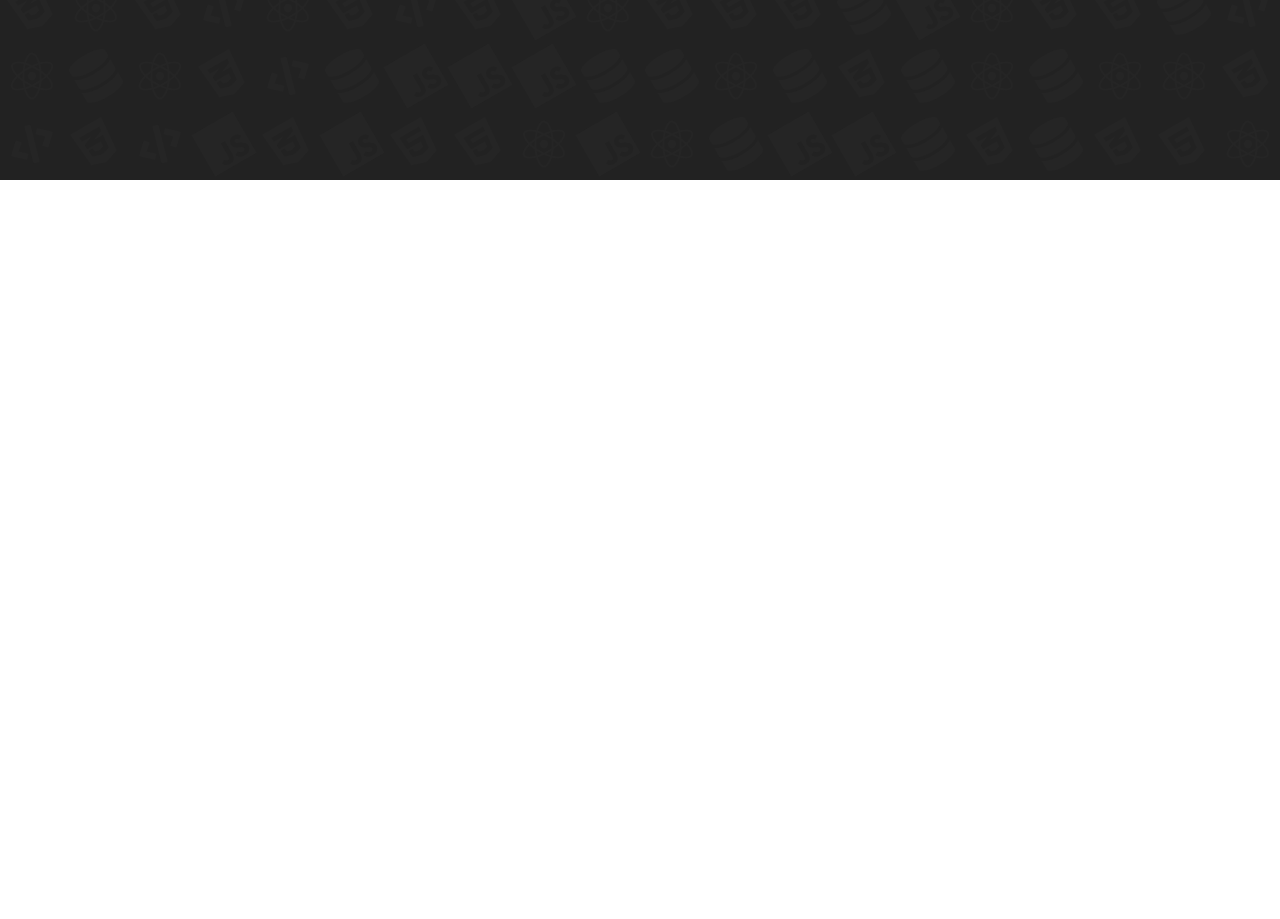
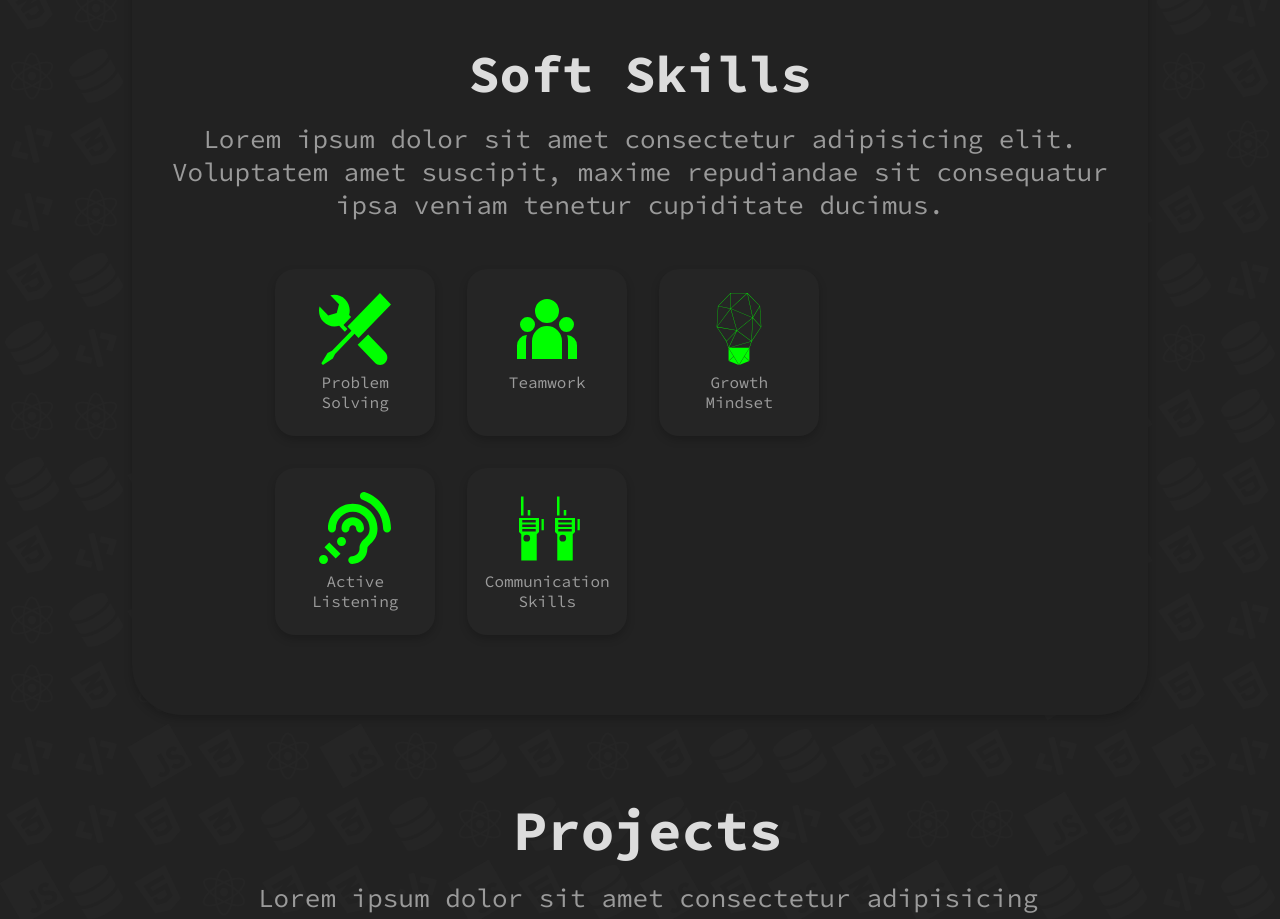
Before and after one commit to layuntaFelipe/portifolio-app, a React (Create React App) app: page / in a window 1280 px wide. Shown: the part 1860-2779 px from the top of the page. Before the commit the page ends 2040 px from the top, so only its background shows below. Built offline with nearby package versions, Linux system fonts and the light colour scheme.

Commit message:
projectPage-start

```diff
--- a/src/App.js
+++ b/src/App.js
@@ -4,6 +4,7 @@ import {useEffect, useState} from 'react';
 import Navbar from './components/Navbar';
 import Hero from './components/Hero';
 import Skills from './components/Skills';
+import Projects from './components/Projects';
 
 function App() {
   const iconsList = [<FaCode className='icon' />, <FaCss3Alt className='icon' />, <FaHtml5 className='icon' />, <FaReact className='icon' />, <SiJavascript className='icon' />, <FaDatabase className='icon' />];
@@ -16,7 +17,7 @@ function App() {
 
   const buildRandomIcons = () => {
     let newIcons = [];
-    for (let i = 0; i < 300; i++) {
+    for (let i = 0; i < 700; i++) {
       newIcons.push(iconsList[Math.floor(Math.random() * 6)])
     }
     return [newIcons];
@@ -28,6 +29,7 @@ function App() {
         <Navbar/>
         <Hero/>
         <Skills/>
+        <Projects/>
       </div>
       <div className="background">
           {iconsNumber.map((icon, index) => (
--- a/src/components/Projects.jsx
+++ b/src/components/Projects.jsx
@@ -1,8 +1,49 @@
-import React from 'react'
+import React from 'react';
+import projectImage from '../assets/chefsEyeWebImage.png';
+import {FaGithub, FaLink} from 'react-icons/fa';
 
 const Projects = () => {
   return (
-    <div>Projects</div>
+    <div className='heroContainer'>
+      <h1 className='projectHeaderText'>Projects</h1>
+      <p className='projectHeaderInfo'>Lorem ipsum dolor sit amet consectetur adipisicing elit. Repudiandae quis laboriosam officiis obcaecati minus harum ducimus reprehenderit animi enim alias? Quam quaerat dicta consequatur sequi.</p>
+      <div className="right-image-projects">
+        <img className='projectImage' src={projectImage} alt="" />
+        <div className="projectSingleContainer">
+          <div className="projectHeader">
+            <div className="projectTitle">
+              Chef's Eye Website
+            </div>
+            <div className="projectLinkDiv">
+              <FaGithub className='pojectLinkIcons'/>
+              <FaLink className='pojectLinkIcons' />
+            </div>
+          </div>
+          <div className="projectInfo">
+            <p>Lorem ipsum dolor sit amet consectetur adipisicing elit. Modi fugiat sed architecto sint at doloremque aperiam necessitatibus delectus hic consectetur asperiores, doloribus sit accusantium! Distinctio dolorum deleniti fuga ex. Repudiandae.</p>
+            <a className='projectMoreInfo' href="">Dive in for more</a>
+          </div>
+        </div>
+      </div>
+      <div className="left-image-projects">
+        <img className='projectImage' src={projectImage} alt="" />
+        <div className="projectSingleContainer">
+          <div className="projectHeader">
+            <div className="projectTitle">
+              Chef's Eye Website
+            </div>
+            <div className="projectLinkDiv">
+              <FaGithub className='pojectLinkIcons'/>
+              <FaLink className='pojectLinkIcons'/>
+            </div>
+          </div>
+          <div className="projectInfo">
+            <p>Lorem ipsum dolor sit amet consectetur adipisicing elit. Modi fugiat sed architecto sint at doloremque aperiam necessitatibus delectus hic consectetur asperiores, doloribus sit accusantium! Distinctio dolorum deleniti fuga ex. Repudiandae.</p>
+            <a className='projectMoreInfo' href="">Dive in for more</a>
+          </div>
+        </div>
+      </div>
+    </div>
   )
 }
 
--- a/src/components/Skills.jsx
+++ b/src/components/Skills.jsx
@@ -1,11 +1,14 @@
 import React from 'react';
-import {FaCss3Alt, FaHtml5, FaReact, FaSwift, FaGit, FaGithub, FaNodeJs} from 'react-icons/fa';
-import {SiJavascript, SiExpress, SiFirebase, SiMongodb, SiMysql} from 'react-icons/si';
+import {FaCss3Alt, FaHtml5, FaReact, FaSwift, FaGit, FaGithub, FaNodeJs, FaAssistiveListeningSystems} from 'react-icons/fa';
+import {SiJavascript, SiExpress, SiFirebase, SiMongodb, SiMysql, SiMinds} from 'react-icons/si';
+import {RiTeamFill} from 'react-icons/ri';
+import {GiWalkieTalkie} from 'react-icons/gi'
+import {GoTools} from 'react-icons/go';
 
 const Skills = () => {
   return (
     <div className='skillsContainer'>
-      <h1>Skills</h1>
+      <h1>Technical Skills</h1>
       <p>Lorem ipsum dolor sit amet consectetur adipisicing elit. Voluptatem amet suscipit, maxime repudiandae sit consequatur ipsa veniam tenetur cupiditate ducimus.</p>
       <div className="flex-container">
        <div className="skillsIconContainer">
@@ -50,6 +53,31 @@ const Skills = () => {
         <h5>GitHub</h5>
        </div>
       </div>
+      <hr />
+      <h1>Soft Skills</h1>
+      <p>Lorem ipsum dolor sit amet consectetur adipisicing elit. Voluptatem amet suscipit, maxime repudiandae sit consequatur ipsa veniam tenetur cupiditate ducimus.</p>
+      <div className="flex-container">
+        <div className="skillsIconContainer" style={{width: '8rem'}}>
+          <GoTools className='icons-skills' color='#0f0' />
+          <h5>Problem Solving</h5>
+        </div>
+        <div className="skillsIconContainer" style={{width: '8rem'}}>
+          <RiTeamFill className='icons-skills' color='#0f0' />
+          <h5>Teamwork</h5>
+        </div>
+        <div className="skillsIconContainer" style={{width: '8rem'}}>
+          <SiMinds className='icons-skills' color='#0f0' />
+          <h5>Growth Mindset</h5>
+        </div>
+        <div className="skillsIconContainer" style={{width: '8rem'}}>
+          <FaAssistiveListeningSystems className='icons-skills' color='#0f0' />
+          <h5>Active Listening</h5>
+        </div>
+        <div className="skillsIconContainer" style={{width: '8rem'}}>
+          <GiWalkieTalkie className='icons-skills' color='#0f0' />
+          <h5>Communication Skills</h5>
+        </div>
+      </div>
     </div>
   )
 }
--- a/src/index.css
+++ b/src/index.css
@@ -167,12 +167,11 @@
 .skillsContainer {
   background-color: #222222;
   width: 85%;
-  height: 40rem;
   margin: 0 auto;
   box-shadow: 0 4px 8px 0 rgba(0,0,0,0.2);
   border-radius: 50px;
   text-align: center;
-  padding: 1rem 2rem;
+  padding: 1rem 2rem 4rem 2rem;
 }
 .skillsContainer h1 {
   color: gainsboro;
@@ -185,7 +184,8 @@
 .flex-container {
   display: flex;
   flex-wrap: wrap;
-  margin: 0 3rem;
+  width: 80%;
+  margin: 0 auto;
   text-align: center;
 }
 .icons-skills {
@@ -200,12 +200,97 @@
   padding: 1.5rem 1rem;
   width: 6rem;
   border-radius: 20px;
+  transition: 1s;
+  box-shadow: 0 4px 8px 0 rgba(0,0,0,0.2);
 }
 .skillsIconContainer h5 {
   color: rgba(255, 255, 255, 0.545);
   font-weight: 400;
   font-size: 1rem;
 }
+.skillsIconContainer:hover{
+  transition: 0s;
+  box-shadow: 0 0 20px #0f0;
+}
+.skillsContainer hr {
+  margin: 3rem 0;
+}
+
+
+/* PROJECTS PAGE */
+/* PROJECTS PAGE */
+
+.projectHeaderText {
+  color: gainsboro;
+  text-align: center;
+  font-size: 3.5rem;
+}
+.projectHeaderInfo{
+  color: rgba(255, 255, 255, 0.545);
+  text-align: center;
+  padding: 1rem 6rem;
+}
+.right-image-projects {
+  overflow: auto;
+  margin: 5rem 0;
+  padding: 1rem;
+  color: rgba(255, 255, 255, 0.545);
+  position: relative;
+}
+.projectImage {
+  width: 45%;
+  border-radius: 30px;
+  box-shadow: 0 4px 8px 0 rgba(0,0,0,0.2);
+}
+.right-image-projects .projectImage {
+  float: right;
+  overflow: auto;
+}
+.left-image-projects {
+  overflow: auto;
+  color: rgba(255, 255, 255, 0.545);
+}
+.left-image-projects .projectImage {
+  float: left;
+  overflow: auto;
+}
+.projectHeader{
+  display: flex;
+  position: relative;
+}
+.projectLinkDiv {
+  position: absolute;
+  right: 3rem;
+  bottom: 0;
+  transform: translateY(-80%);
+}
+.pojectLinkIcons {
+  padding: 0 1rem;
+}
+.projectMoreInfo{
+  text-decoration: none;
+  color: rgba(0, 255, 0, 0.572);
+}
+.projectMoreInfo:hover {
+  color: #0f0;
+  text-shadow: 0 0 20px #0f0;
+  transform: scale(105%);
+}
+.right-image-projects .projectMoreInfo {
+  position: absolute;
+  bottom: 1rem;
+  left: 2rem;
+}
+.projectTitle{
+  font-size: 2.4rem;
+  font-weight: 700;
+  margin: 0 0 2rem 0;
+  color: #15ff0089;
+}
+.projectInfo p {
+  font-size: 1.4rem;
+}
+
 
 
 
```
Also changed, not shown: src/assets/chefsEyeWebImage.png (added).
